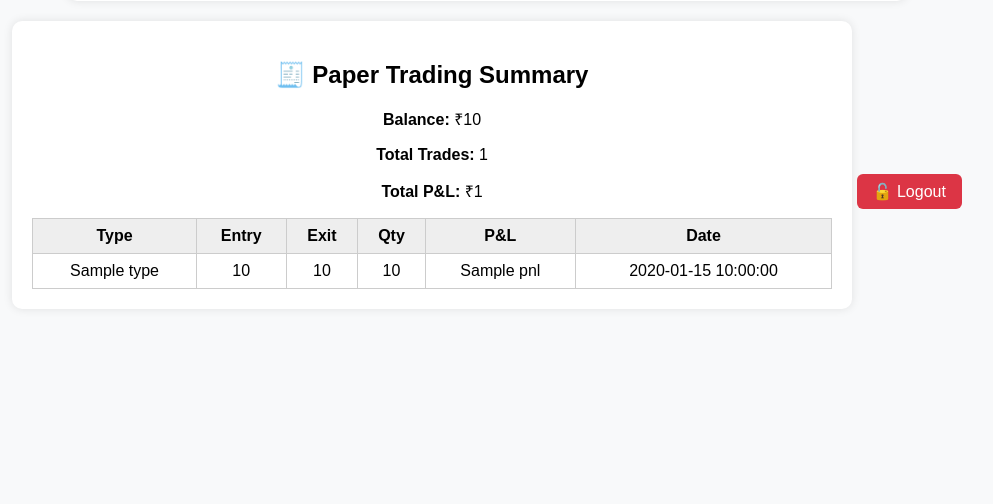
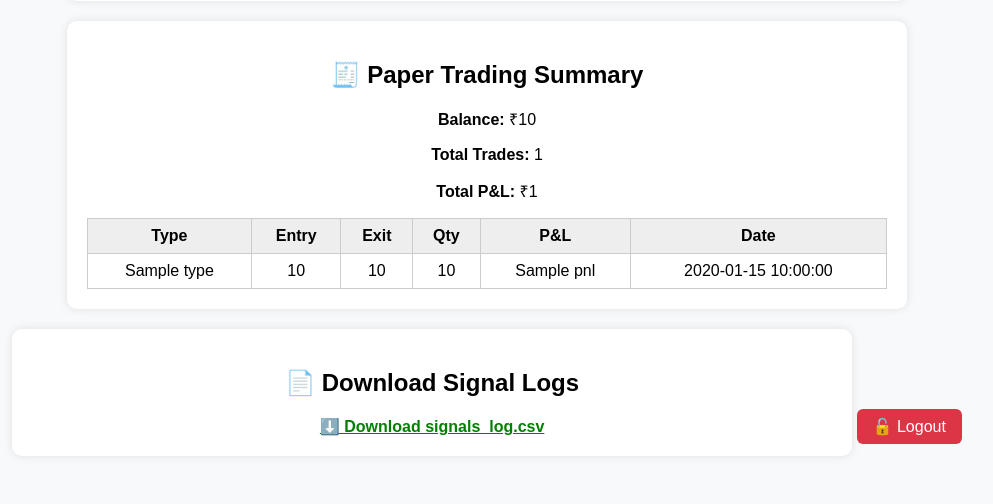
Before and after one commit to stocktostockbot/ai-trading-bot, a Flask app: template templates/dashboard.html in a window 1280 px wide. Shown: the part 1157-1661 px from the top of the page, without its empty margins (153-1146 px from the left). Before the commit the page ends 1446 px from the top, so only its background shows below. Run offline with Flask 3, Linux system fonts and the light colour scheme; the template is opened without the code that fills it: most values are stand-ins (such as "Sample title", 1, 10 or a date in 2020).

Commit message:
Update dashboard.html

```diff
--- a/templates/dashboard.html
+++ b/templates/dashboard.html
@@ -53,6 +53,11 @@
       {% endfor %}
     </table>
   </div>
+  <div class="card">
+  <h2>📄 Download Signal Logs</h2>
+  <a href="/download" style="font-weight: bold; color: green;">⬇️ Download signals_log.csv</a>
+</div>
+
 
   <a href="/logout" class="logout">🔓 Logout</a>
 
```
